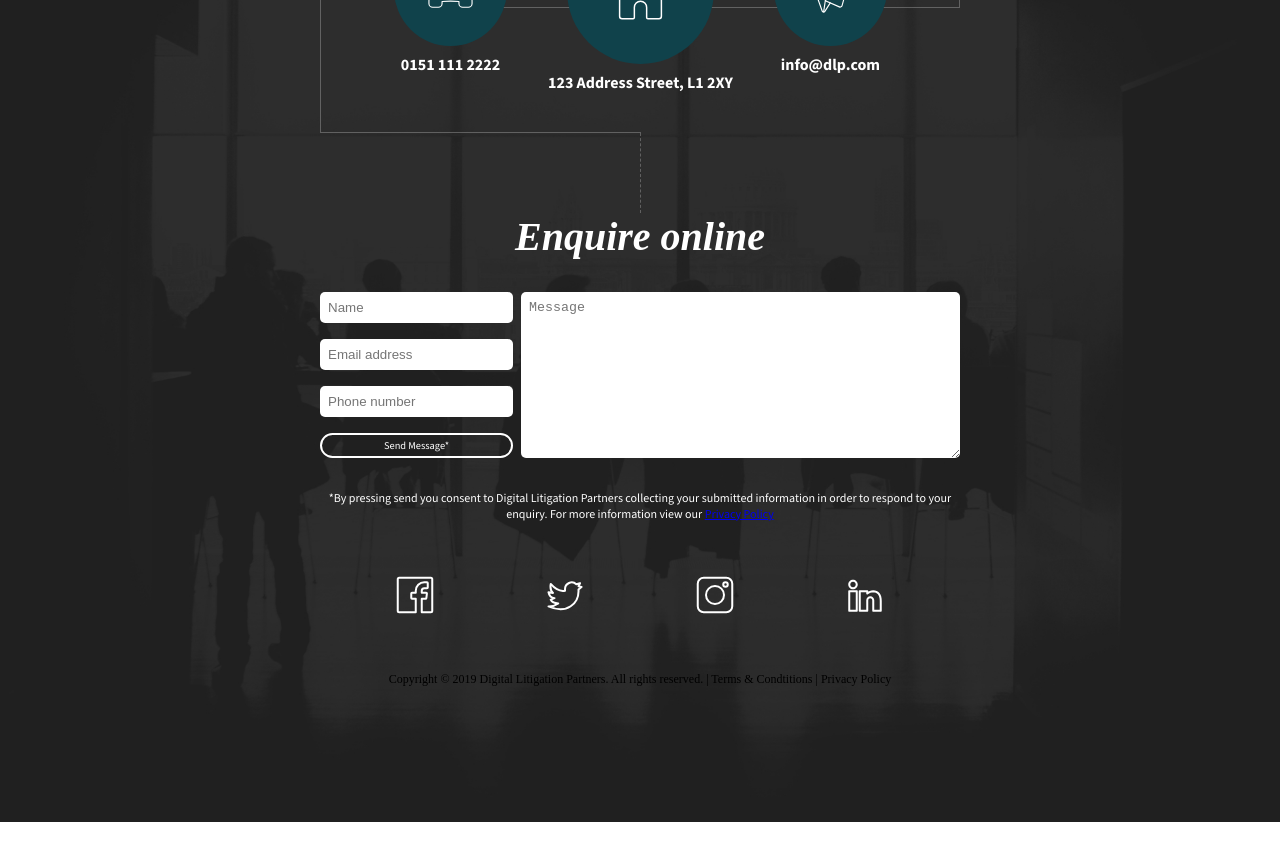
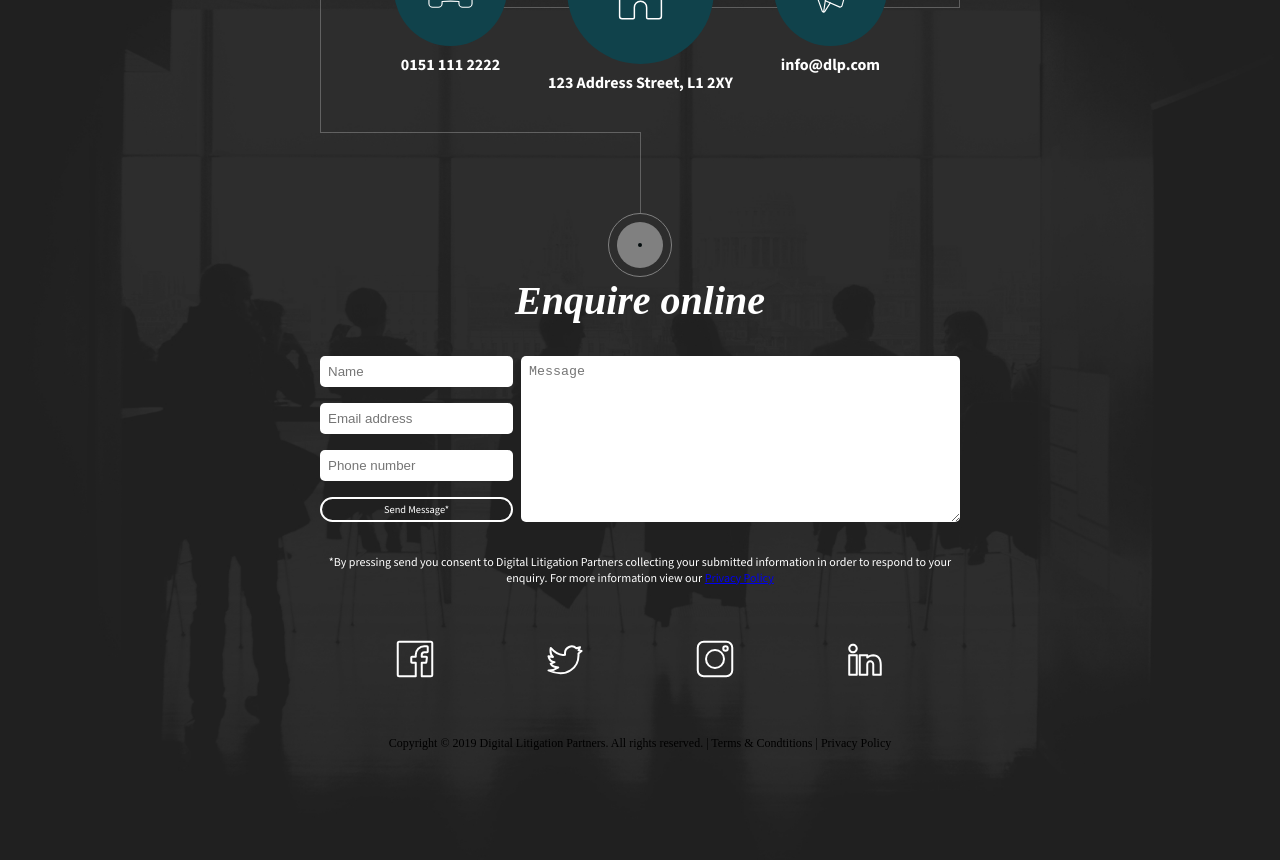
Before and after one commit to renrutoet/consumer-rights-task, a Next.js app: page / in a window 1280 px wide. Shown: the part 4580-5440 px from the top of the page. Before the commit the page ends 5402 px from the top, so only its background shows below. Built offline with nearby package versions, Linux system fonts and the light colour scheme; a web font is replaced by a local one.

Commit message:
feat: added Circle to contact section and final border style changed

```diff
--- a/src/app/components/Sections/Contact/ContactMethods.tsx
+++ b/src/app/components/Sections/Contact/ContactMethods.tsx
@@ -6,6 +6,7 @@ import pageStyles from '../../../styles/Page.module.scss'
 import phoneIcon from '../../../../../public/icons/phone-incoming-call.svg'
 import houseIcon from '../../../../../public/icons/house-chimney-2.svg'
 import emailIcon from '../../../../../public/icons/send-email-1.svg'
+import { Circle } from '../../Circle/Circle'
 
 const mockContactMethodData = [
     {
@@ -69,9 +70,10 @@ export const ContactMethods = (): JSX.Element => {
             </div>
             <div>
                 <div
-                    className={`${pageStyles['centered-dash--bottom']} ${pageStyles['centered-dash--relative']}`}
+                    className={`${pageStyles['centered-dash--bottom']} ${pageStyles['centered-dash--relative']} ${pageStyles['centered-dash--solid']}`}
                 ></div>
             </div>
+            <Circle greyScale />
         </>
     )
 }
```
